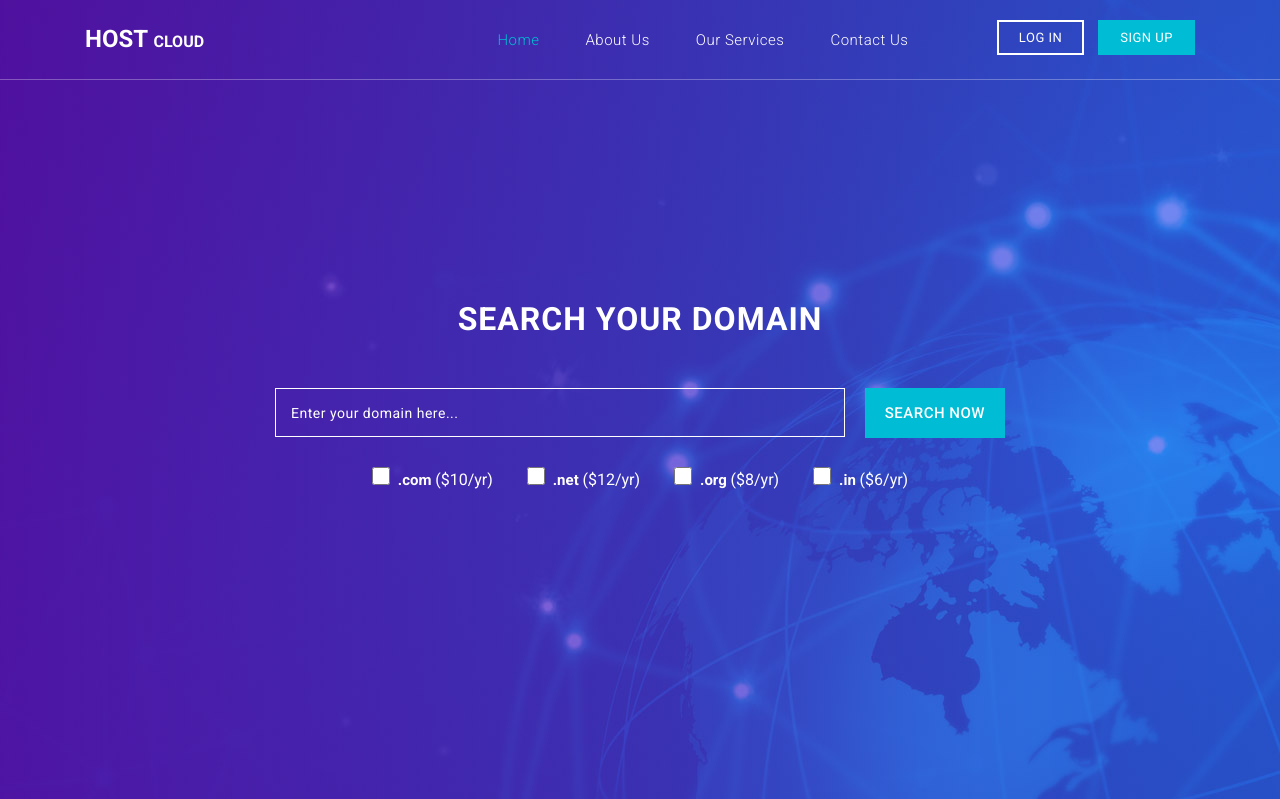
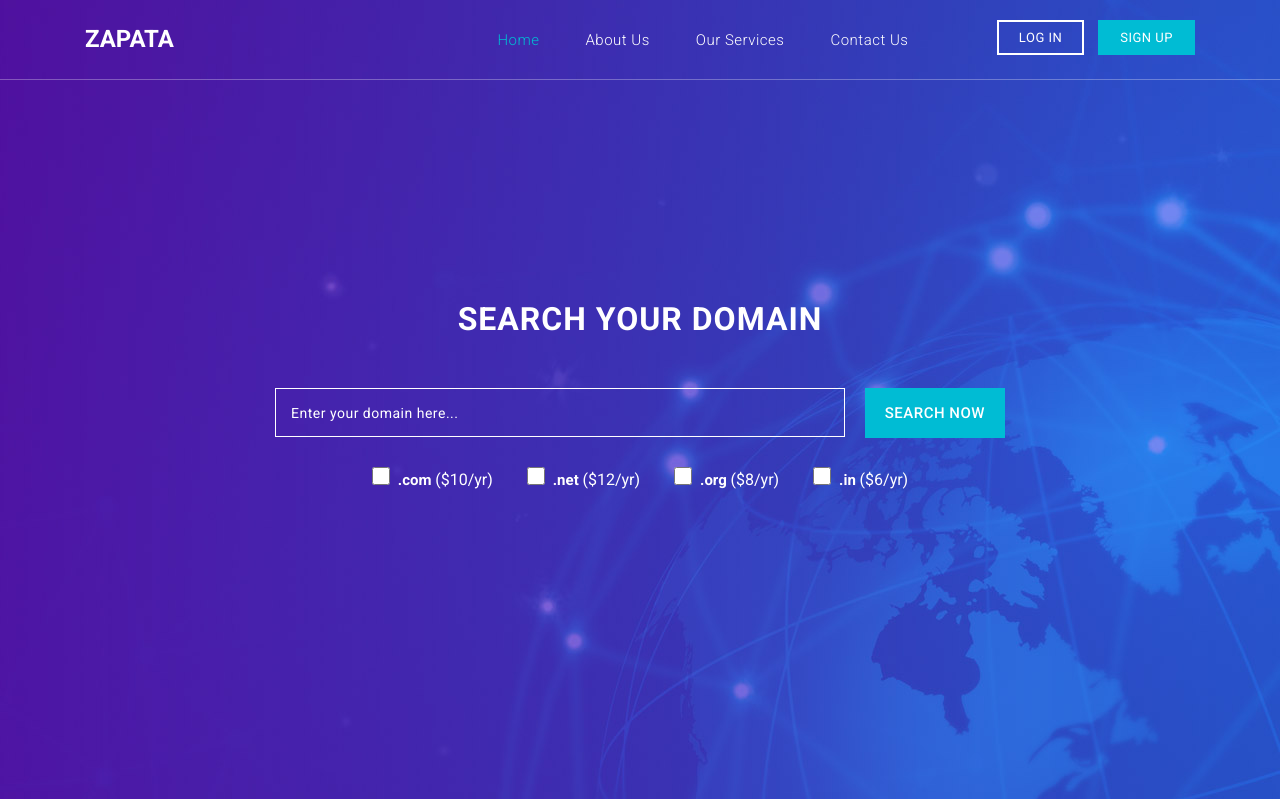
Before and after one commit to zapatoca/zapata, a Flask app: page / in a window 1280 px wide. Shown: the top 799 px of the page. Run offline with Flask 2, Linux system fonts and the light colour scheme; some libraries are stand-ins or nearby versions.

Commit message:
fix logo

```diff
--- a/zapata/templates/index.html
+++ b/zapata/templates/index.html
@@ -43,7 +43,7 @@ https://templatemo.com/tm-541-host-cloud
     <header class="">
       <nav class="navbar navbar-expand-lg">
         <div class="container">
-          <a class="navbar-brand" href="index.html"><h2>Host <em>Cloud</em></h2></a>
+          <a class="navbar-brand" href="index.html"><h2>Zapata</h2></a>
           <button class="navbar-toggler" type="button" data-toggle="collapse" data-target="#navbarResponsive" aria-controls="navbarResponsive" aria-expanded="false" aria-label="Toggle navigation">
             <span class="navbar-toggler-icon"></span>
           </button>
```
